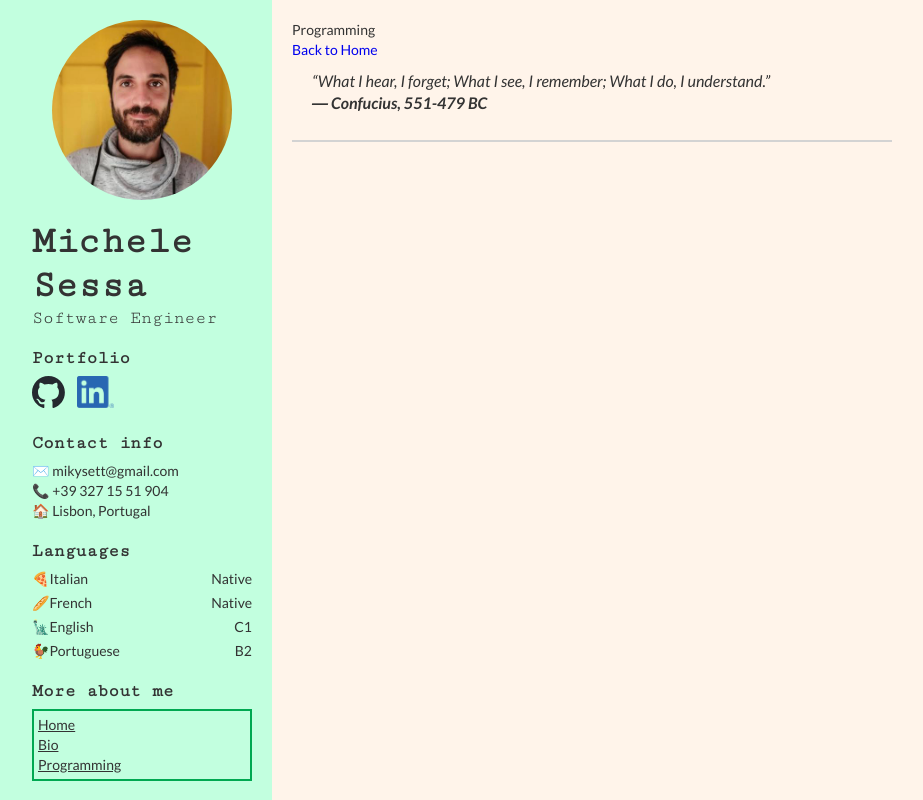
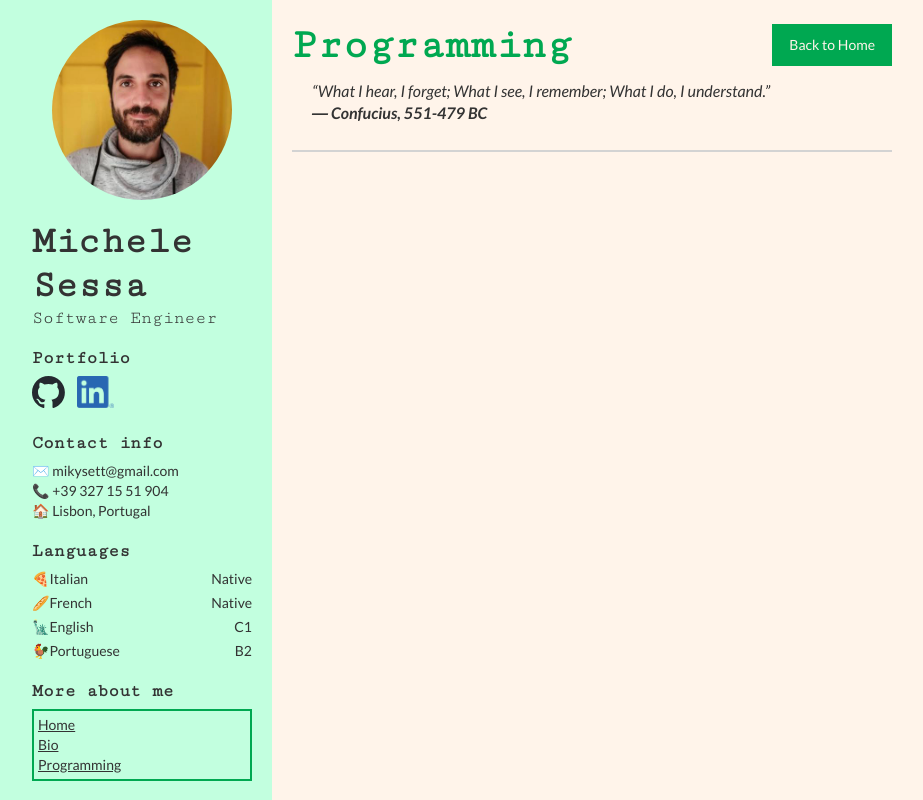
Before and after one commit to mikysett/another_cv, a Vue app in the folder cv-frontend/: page /programming in a window 1280 px wide. Shown: the whole page, without its empty margins (112-1035 px from the left). Built offline with nearby package versions, Linux system fonts and the light colour scheme.

Commit message:
style: style MainHeader

```diff
--- a/cv-frontend/src/assets/globals.css
+++ b/cv-frontend/src/assets/globals.css
@@ -63,3 +63,48 @@ a {
   align-items: flex-end;
   flex: 1;
 }
+
+.extra-info-wrapper {
+  margin-top: 20px;
+  border: 2px solid var(--color2);
+  border-radius: 4px;
+  padding: 12px;
+}
+
+.ei-container {
+  padding-bottom: 20px;
+}
+
+.no-p {
+  padding: 0;
+}
+
+.role-title {
+  font-size: 24px;
+  line-height: 30px;
+  font-family: "Cutive Mono", monospace;
+  margin: 0 0 4px;
+}
+
+.ei-title {
+  color: var(--color2);
+}
+
+.list {
+  margin-top: 12px;
+  padding-left: 20px;
+}
+
+.list-item {
+  padding-bottom: 4px;
+}
+
+.main-container a {
+  color: var(--color2);
+  text-decoration: underline;
+}
+
+.main-container a:hover {
+  color: var(--bg1);
+  background: var(--color2);
+}
--- a/cv-frontend/src/components/MainHeader.vue
+++ b/cv-frontend/src/components/MainHeader.vue
@@ -1,8 +1,10 @@
 <template>
-  <div class="header-container">
-    <h1>{{ props.pageName }}</h1>
-    <div class="header-btn-container">
-      <router-link to="/">Back to Home</router-link>
+  <div class="justified-header header-container">
+    <div class="jh-left">
+      <h1>{{ props.pageName }}</h1>
+    </div>
+    <div class="jh-right header-btn-container">
+      <router-link class="std-btn" to="/">Back to Home</router-link>
     </div>
   </div>
 </template>
@@ -12,4 +14,25 @@ const props = defineProps(['pageName'])
 </script>
 
 <style scoped>
+h1 {
+  font-family: "Cutive Mono", monospace;
+  font-size: 42px;
+  line-height: 1.2;
+  color: var(--color2);
+  font-weight: bold;
+}
+
+.std-btn {
+  background: var(--color2);
+  color: var(--bg1);
+  font-family: Lato, sans-serif;
+  text-decoration: none;
+  padding: 9px 15px;
+  border: 2px solid var(--color2);
+}
+
+.std-btn:hover {
+  background: var(--bg1);
+  color: var(--color2);
+}
 </style>
```
